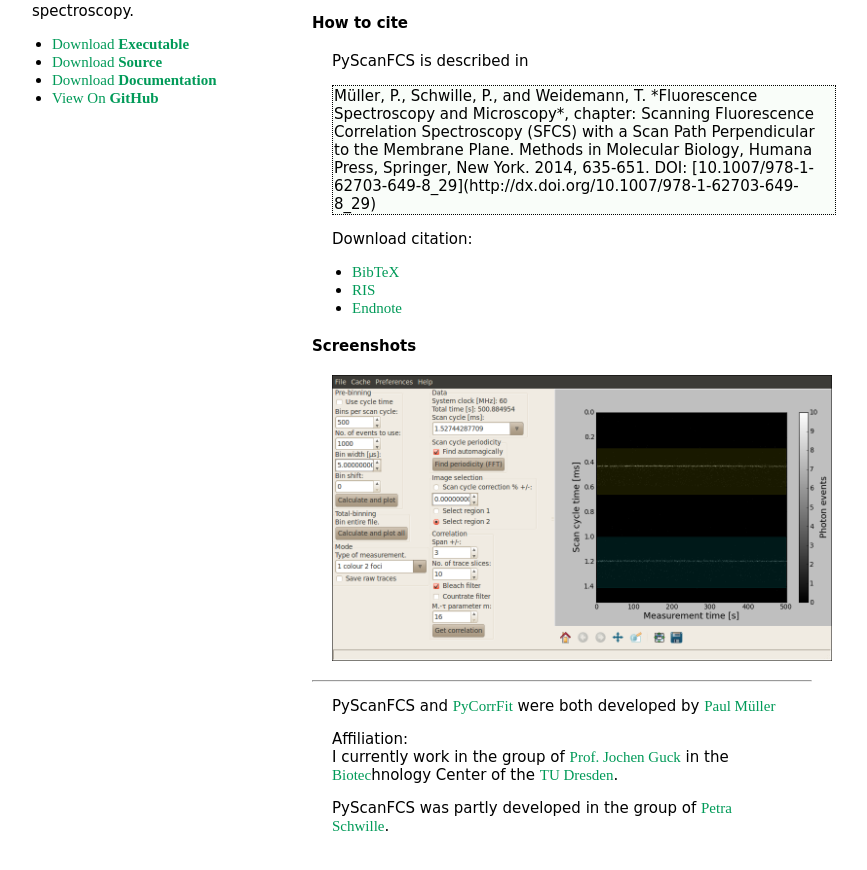
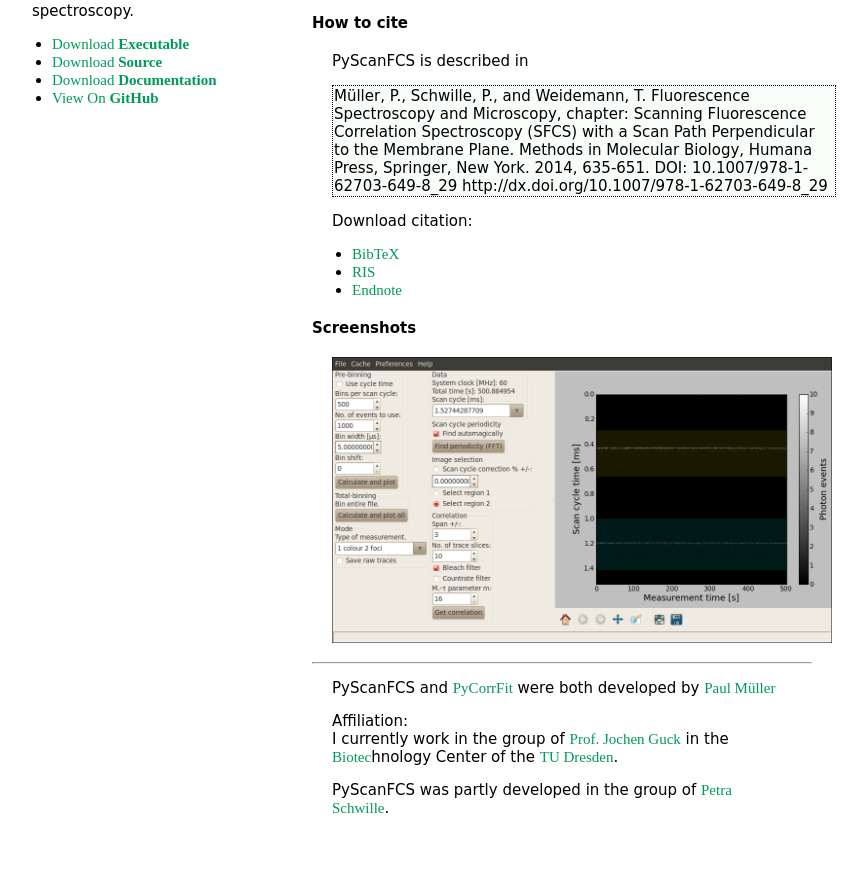
Before and after one commit to FCS-analysis/PyScanFCS, a Jekyll site: the page built from index.html, in a window 1280 px wide and 1276 px high. Shown: the part 376-1246 px from the top of the window, without its empty margins (228-1095 px from the left). Built offline with Jekyll 4.4.1, drawn with Linux system fonts in a browser that asks for light colours.

```diff
--- a/_includes/body.md
+++ b/_includes/body.md
@@ -18,7 +18,7 @@ algorithm. The obtained correlation curves can be evaluated using
 #### How to cite
 PyScanFCS is described in
 <div class="citation">
-Müller, P., Schwille, P., and Weidemann, T. *Fluorescence Spectroscopy and Microscopy*, chapter: Scanning Fluorescence Correlation Spectroscopy (SFCS) with a Scan Path Perpendicular to the Membrane Plane. Methods in Molecular Biology, Humana Press, Springer, New York. 2014, 635-651. DOI: [10.1007/978-1-62703-649-8_29](http://dx.doi.org/10.1007/978-1-62703-649-8_29)
+Müller, P., Schwille, P., and Weidemann, T. Fluorescence Spectroscopy and Microscopy, chapter: Scanning Fluorescence Correlation Spectroscopy (SFCS) with a Scan Path Perpendicular to the Membrane Plane. Methods in Molecular Biology, Humana Press, Springer, New York. 2014, 635-651. DOI: 10.1007/978-1-62703-649-8_29 http://dx.doi.org/10.1007/978-1-62703-649-8_29
 </div>
 
 Download citation:
```
